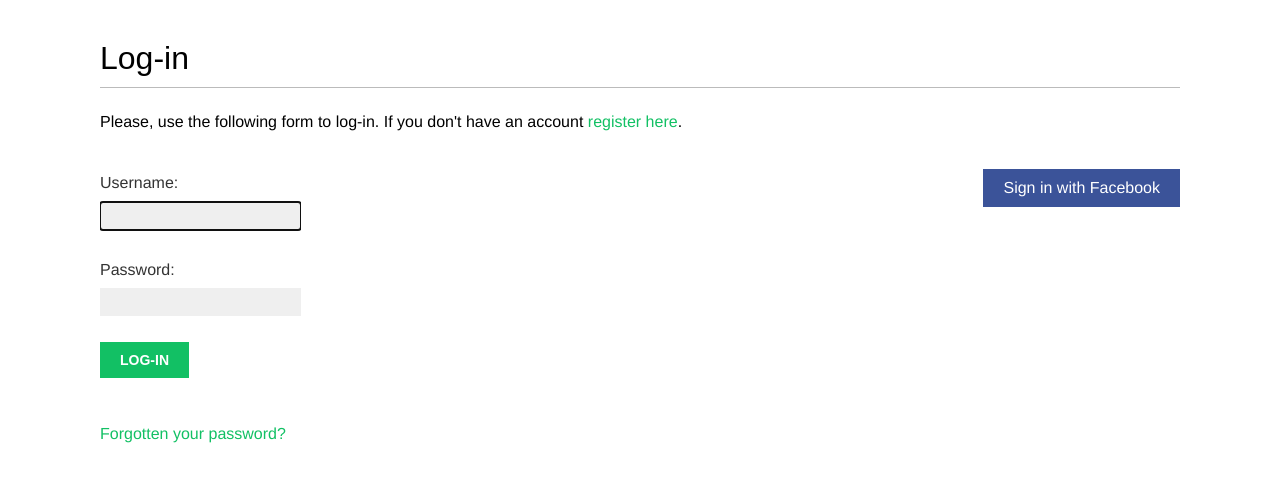
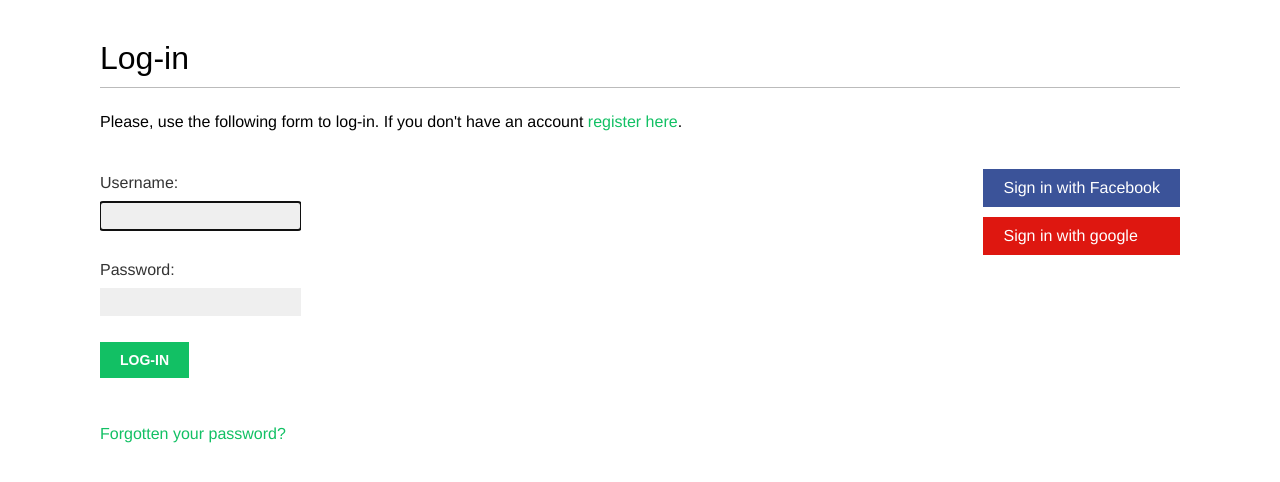
Before and after one commit to Mming-Chien/social_website_pj, a Django app: page /account/login/ in a window 1280 px wide. Shown: the part 47-529 px from the top of the page. Run offline with Django 4.2, Linux system fonts and the light colour scheme; some web fonts are replaced.

Commit message:
authentication using Google

```diff
--- a/bookmarks/account/templates/registration/login.html
+++ b/bookmarks/account/templates/registration/login.html
@@ -34,6 +34,10 @@
 			<li class="facebook">
 				<a href="{% url 'social:begin' 'facebook' %}">Sign in with Facebook</a>
 			</li>
+
+			<li class="google">
+				<a href="{% url 'social:begin' 'google-oauth2' %}">Sign in with google</a>
+			</li>
 		</ul>
 	</div>
 {% endblock content %}
```
Also changed, not shown: bookmarks/bookmarks/settings.py (+7 -0 lines), bookmarks/db.sqlite3.
